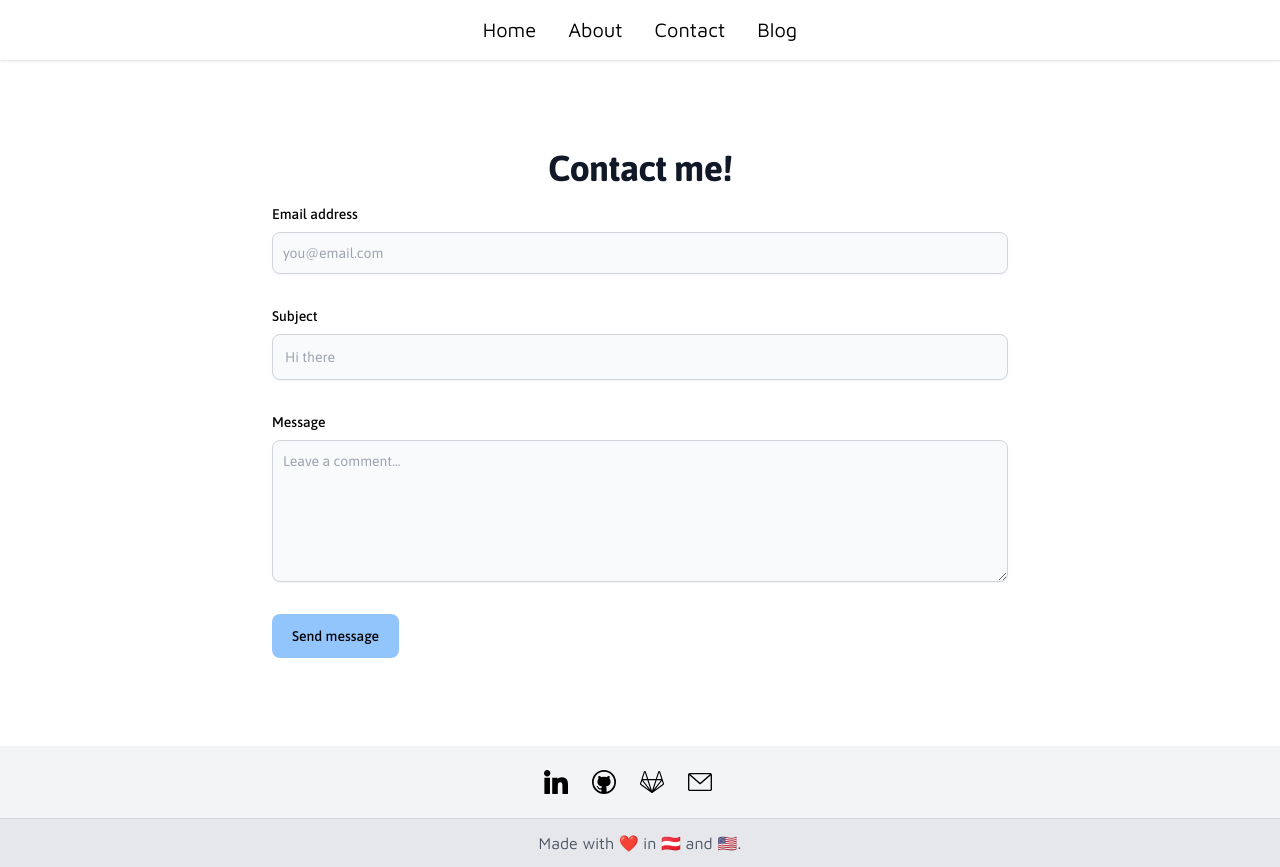
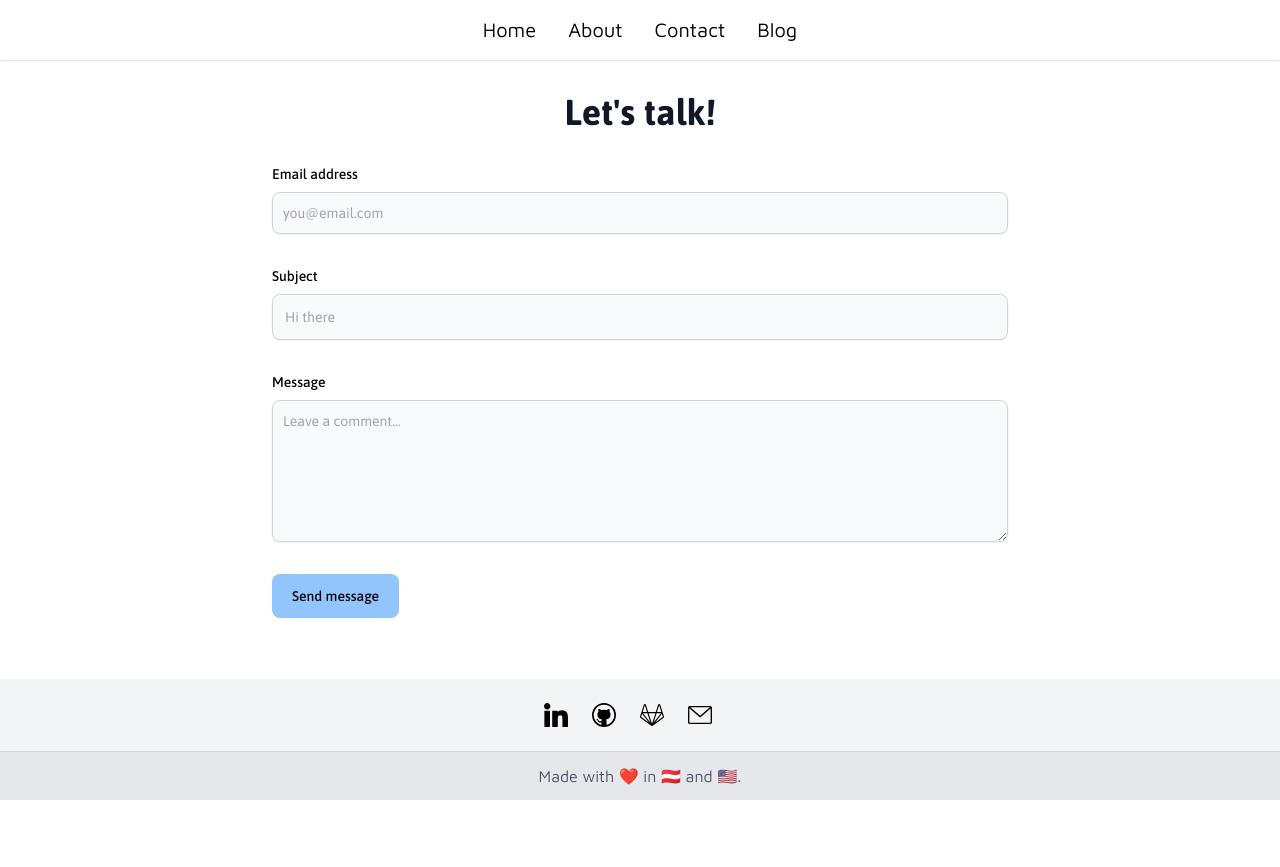
Before and after one commit to lagerfeuer/website, a Next.js app: page /contact in a window 1280 px wide. After the commit the page ends 800 px from the top, so only its background shows below. Built offline with nearby package versions, Linux system fonts and the light colour scheme; no server answers.

Commit message:
Better spacing on individual pages

```diff
--- a/components/contactForm.jsx
+++ b/components/contactForm.jsx
@@ -9,14 +9,7 @@ export default function ContactForm() {
   return (
     // see https://flowbite.com/blocks/marketing/contact/
     <section className="bg-white">
-      <div className="py-8 lg:py-16 px-4 mx-auto max-w-screen-md">
-        <h2 className="mb-4 text-4xl tracking-tight font-extrabold text-center text-gray-900">
-          Contact me!
-        </h2>
-        {/* <p className="mb-8 lg:mb-16 font-light text-center text-gray-500 dark:text-gray-400 sm:text-xl">
-          Got a technical issue? Want to send feedback about a beta feature?
-          Need details about our Business plan? Let us know.
-        </p> */}
+      <div className="py-8 px-4 mx-auto max-w-screen-md">
         <form onSubmit={handleSubmit} method="POST" className="space-y-8">
           <div>
             <label for="email" className="block mb-2 text-sm font-medium">
--- a/pages/about.jsx
+++ b/pages/about.jsx
@@ -12,8 +12,8 @@ export default function About() {
     "Ruby",
   ];
   return (
-    <div className="container my-24 px-6 mx-auto">
-      <section className="mb-32 text-gray-800 ">
+    <div className="container my-12 px-6 mx-auto">
+      <section className="mb-16 text-gray-800 ">
         <div className="grid md:grid-cols-1 gap-x-6 lg:gap-x-12">
           <div className="mb-12 md:mb-0">
             <h4 className="font-body text-xl mb-4">Hi, my name is</h4>
@@ -21,8 +21,7 @@ export default function About() {
             <p className="leading-8 font-body text-xl">
               Born and raised in Austria, I moved to Atlanta, GA in 2020. I
               currently work as a{" "}
-              <strong>DevOps/Infrastructure Engineer</strong>
-              for
+              <strong>DevOps/Infrastructure Engineer</strong> for
               <Link
                 href="https://www.roomstogo.com"
                 target="_blank"
@@ -31,9 +30,11 @@ export default function About() {
                 Rooms To Go
               </Link>
               . I have professional experience with:{" "}
-              {KEYWORDS.map((kw, idx) => (
-                <Pill className="m-1">{kw}</Pill>
-              ))}
+              <div className="flex flex-wrap">
+                {KEYWORDS.map((kw, idx) => (
+                  <Pill className="m-1">{kw}</Pill>
+                ))}
+              </div>
             </p>
           </div>
         </div>
--- a/pages/contact.jsx
+++ b/pages/contact.jsx
@@ -2,7 +2,10 @@ import ContactForm from "../components/contactForm";
 
 export default function Contact() {
   return (
-    <div className="container my-6 px-6 mx-auto">
+    <div className="container my-2 px-6 mx-auto">
+      <h2 className="mt-8 lg:text-4xl text-3xl font-bold text-center text-gray-900">
+        Let's talk!
+      </h2>
       <ContactForm />
     </div>
   );
--- a/pages/index.jsx
+++ b/pages/index.jsx
@@ -4,7 +4,7 @@ function HomePage() {
   return (
     <div>
       <div className="container my-24 px-6 mx-auto">
-        <section className="mb-32 text-gray-800 text-center">
+        <section className="mb-16 text-gray-800 text-center">
           <div className="grid md:grid-cols-1 gap-x-6 lg:gap-x-12">
             <div className="mb-12 md:mb-0">
               <div className="flex justify-center mb-6">
```
